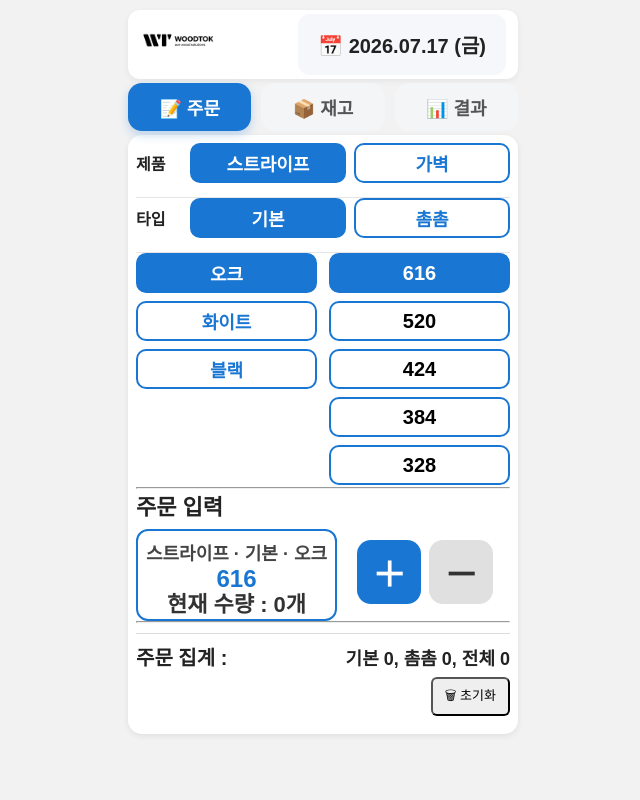
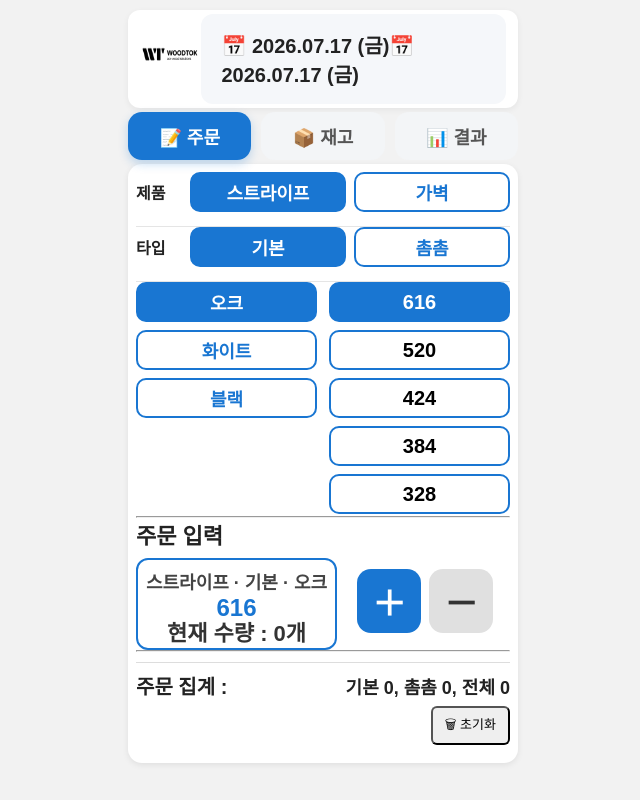
Before and after one commit to alwaysjcs/WOODTOK, a React (Vite) app: page / in a window 1280 px wide. Shown: the whole page, without its empty margins (317-957 px from the left). Built offline with nearby package versions, Linux system fonts and the light colour scheme.

Commit message:
Sprint-9 step-006

```diff
--- a/src/App.css
+++ b/src/App.css
@@ -377,6 +377,21 @@ select{
     overflow:hidden;
 }
 
+.header-date-input{
+
+    position:absolute;
+
+    inset:0;
+
+    width:100%;
+    height:100%;
+
+    opacity:0;
+
+    cursor:pointer;
+
+    -webkit-appearance:none;
+}
 /* =========================
    Header
 ========================= */
--- a/src/components/Header.jsx
+++ b/src/components/Header.jsx
@@ -44,10 +44,10 @@ function Header({ selectedDate, setSelectedDate }) {
       />
     </div>
 
-    <div
-      className="header-date"
-      onClick={openDatePicker}
+    <div className="header-date"
     >
+      📅 {displayDate}
+
       📅 {displayDate}
 
       <input
@@ -63,7 +63,7 @@ function Header({ selectedDate, setSelectedDate }) {
               setSelectedDate(e.target.value);
 
           }}
-        className="hidden-date-input"
+          className="header-date-input"
       />
     </div>
   </header>
```
Lines whose indentation alone changed are shown as unchanged.
